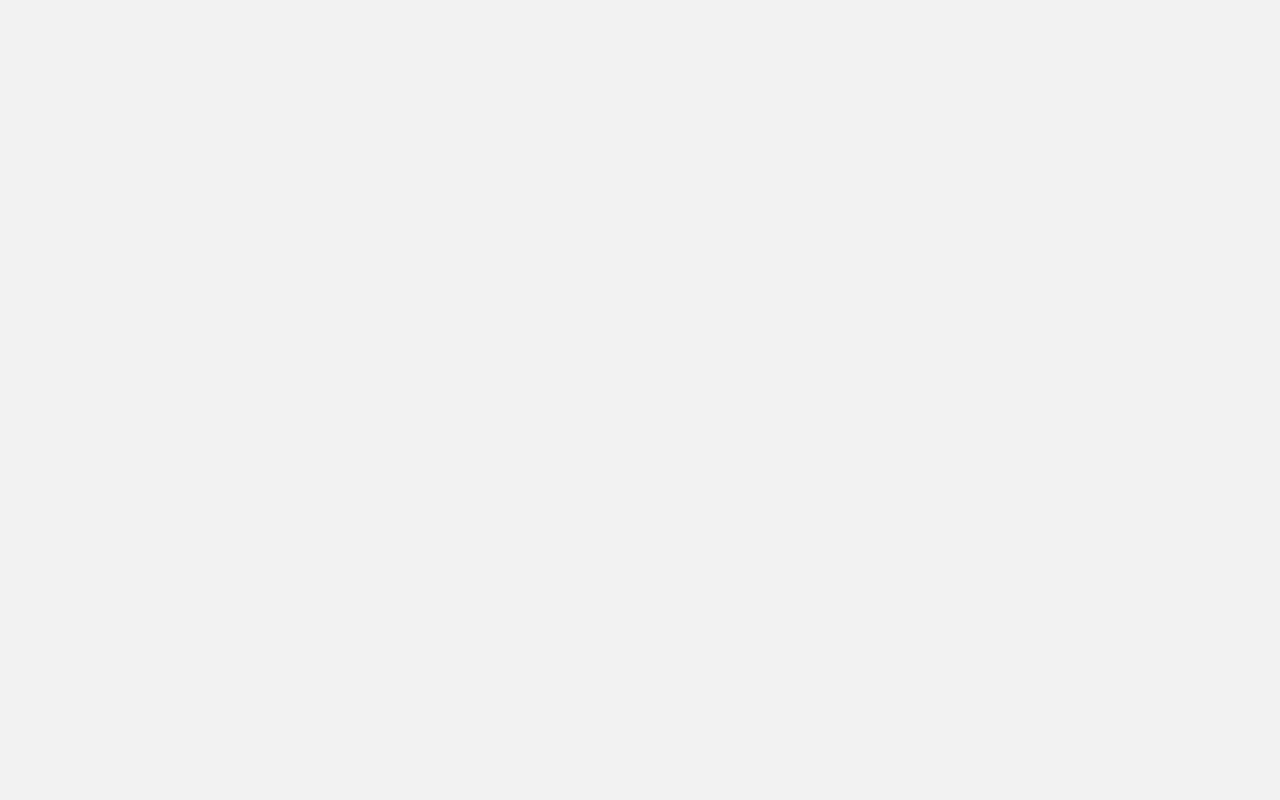
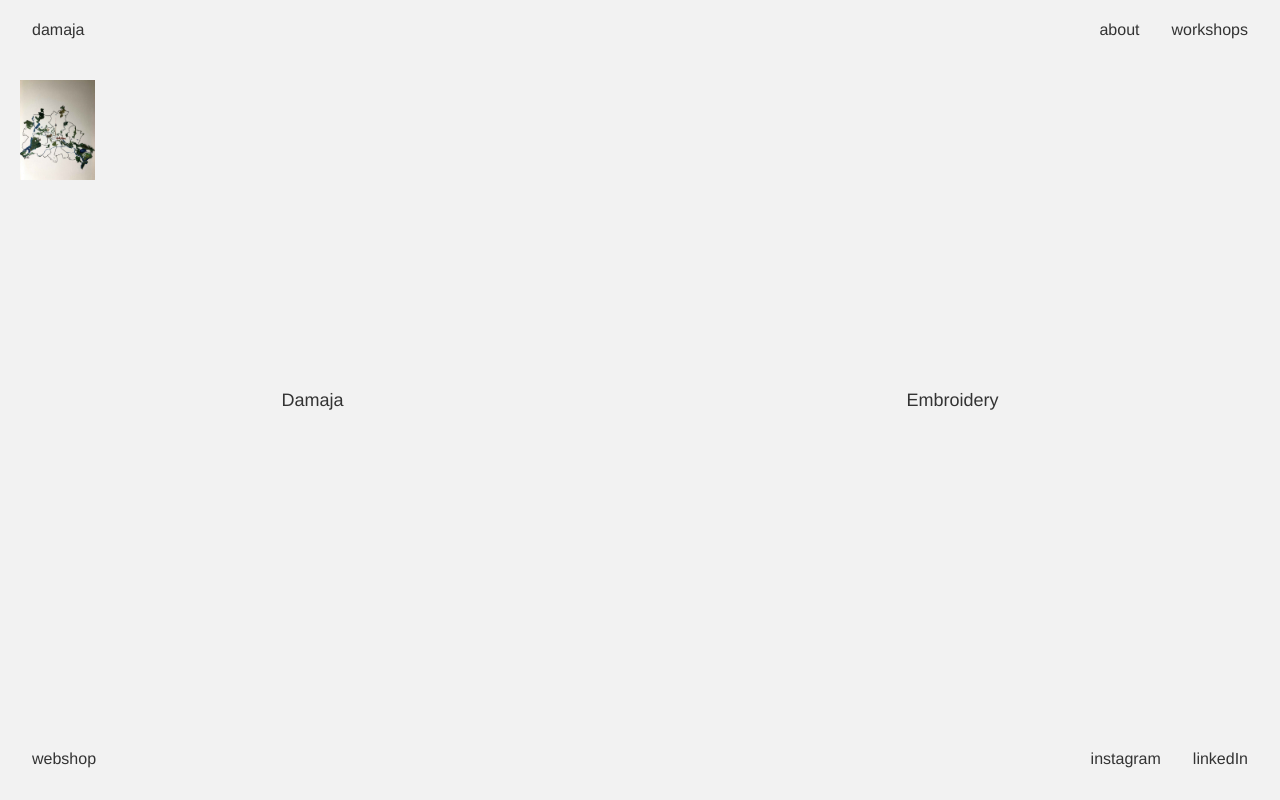
Before and after one commit to HristinaGjo/damaja-studio-w, a plain HTML site: page index.html in a window 1280 px wide. Drawn offline with nearby package versions, Linux system fonts and the light colour scheme.

Commit message:
img as placeholder, html & css done

```diff
--- a/index.html
+++ b/index.html
@@ -7,7 +7,96 @@
     <link rel="stylesheet" href="style.css">
 </head>
 <body>
+    <div class="container">
+        <div class="nav">
+            <div id="nav-left">
+                <a href="#">damaja</a>
+            </div>
+            <div id="nav-right">
+                <a href="#">about</a>
+                <a href="#">workshops</a>
+            </div>
+        </div>
+        <div class="footer">
+            <div id="footer-left">
+                <a href="#">webshop</a>
+            </div>
+            <div id="footer-right">
+                <a href="#">instagram</a>
+                <a href="#">linkedIn</a>
+            </div>
+        </div>
+        <div class="header">
+            <div class="text">
+                <p>Damaja</p>
+                <div class="text-revelear"></div>
+            </div>
+            <div class="text">
+                <p>Embroidery</p>
+                <div class="text-revelear"></div>
+            </div>
+        </div>
 
+        <div class="gallery">
+            <div class="img">
+                <img src="./images/adidas01.webp" alt="Image not available">
+            </div>
 
+            <div class="img">
+                <img src="./images/adidas01.webp" alt="Image not available">
+            </div>
+
+            <div class="img">
+                <img src="./images/adidas01.webp" alt="Image not available">
+            </div>
+
+            <div class="img">
+                <img src="./images/adidas01.webp" alt="Image not available">
+            </div>
+
+            <div class="img">
+                <img src="./images/adidas01.webp" alt="Image not available">
+            </div>
+
+            <div class="img">
+                <img src="./images/adidas01.webp" alt="Image not available">
+            </div>
+
+            <div class="img">
+                <img src="./images/adidas01.webp" alt="Image not available">
+            </div>
+
+            <div class="img">
+                <img src="./images/adidas01.webp" alt="Image not available">
+            </div>
+
+            <div class="img">
+                <img src="./images/adidas01.webp" alt="Image not available">
+            </div>
+
+            <div class="img">
+                <img src="./images/adidas01.webp" alt="Image not available">
+            </div>
+
+            <div class="img">
+                <img src="./images/adidas01.webp" alt="Image not available">
+            </div>
+
+            <div class="img">
+                <img src="./images/adidas01.webp" alt="Image not available">
+            </div>
+
+            <div class="img">
+                <img src="./images/adidas01.webp" alt="Image not available">
+            </div>
+
+            <div class="img">
+                <img src="./images/adidas01.webp" alt="Image not available">
+            </div>
+
+        </div>
+    </div>
+    <script src="https://cdnjs.cloudflare.com/ajax/libs/gsap/3.12.2/gsap.min.js" integrity="sha512-16esztaSRplJROstbIIdwX3N97V1+pZvV33ABoG1H2OyTttBxEGkTsoIVsiP1iaTtM8b3+hu2kB6pQ4Clr5yug==" crossorigin="anonymous" referrerpolicy="no-referrer"></script>
+    <script></script>
 </body>
 </html>
--- a/style.css
+++ b/style.css
@@ -1,8 +1,110 @@
-html,body {
+* {
     margin: 0;
     padding: 0;
+    box-sizing: border-box;
 }
 
-body{
+html, body{
+    width: 100vw;
+    height: 100vh;
+    overflow: hidden;
+    font-family: 'Helvetica';
     background: #f2f2f2;
+    color: #333333;
 }
+
+a{
+    position: relative;
+    text-decoration: none;
+    color: #333333;
+}
+
+.nav{
+    width: 100%;
+    height: 60px;
+    display: grid;
+    grid-template-columns: repeat(2,1fr);
+    padding: 0 2em;
+    align-items: center;
+}
+
+.footer{
+    position: absolute;
+    width: 100%;
+    bottom: 0;
+    display: grid;
+    grid-template-columns: repeat(2,1fr);
+    padding: 2em;
+    align-items: center;
+}
+
+#nav-left,
+#footer-left{
+    grid-column: 1;
+}
+
+#nav-right,
+#footer-right{
+    grid-column: 2;
+    display: flex;
+    justify-content: end;
+    gap: 2em;
+}
+
+.header{
+    width: 100%;
+    position: absolute;
+    top: 50%;
+    transform: translateY(-50%);
+    display: flex;
+    justify-content: space-around;
+}
+
+.text{
+    position: relative;
+    width: max-content;
+    height: max-content;
+    padding: 10px;
+}
+
+.text p{
+    position: relative;
+    font-size: 18px;
+}
+
+.text-revealer{
+    position: absolute;
+    top: 0;
+    width: 100%;
+    height: 100%;
+}
+
+.text-revealer:after{
+    content: " ";
+    position: absolute;
+    top: 40px;
+    width: 100%;
+    height: 100%;
+    background: #e3e3e3;
+}
+
+.gallery{
+    width: 100%;
+    height: calc(100vh - 60px);
+    position: relative;
+}
+
+.img{
+    width: 75px;
+    height: 100px;
+    overflow: hidden;
+    position: absolute;
+    margin: 20px;
+}
+
+.img img{
+    width: 100%;
+    height: 100%;
+    object-fit: cover;
+    object-position: center;
+}
```
Also changed, not shown: images/adidas01.webp (added).
